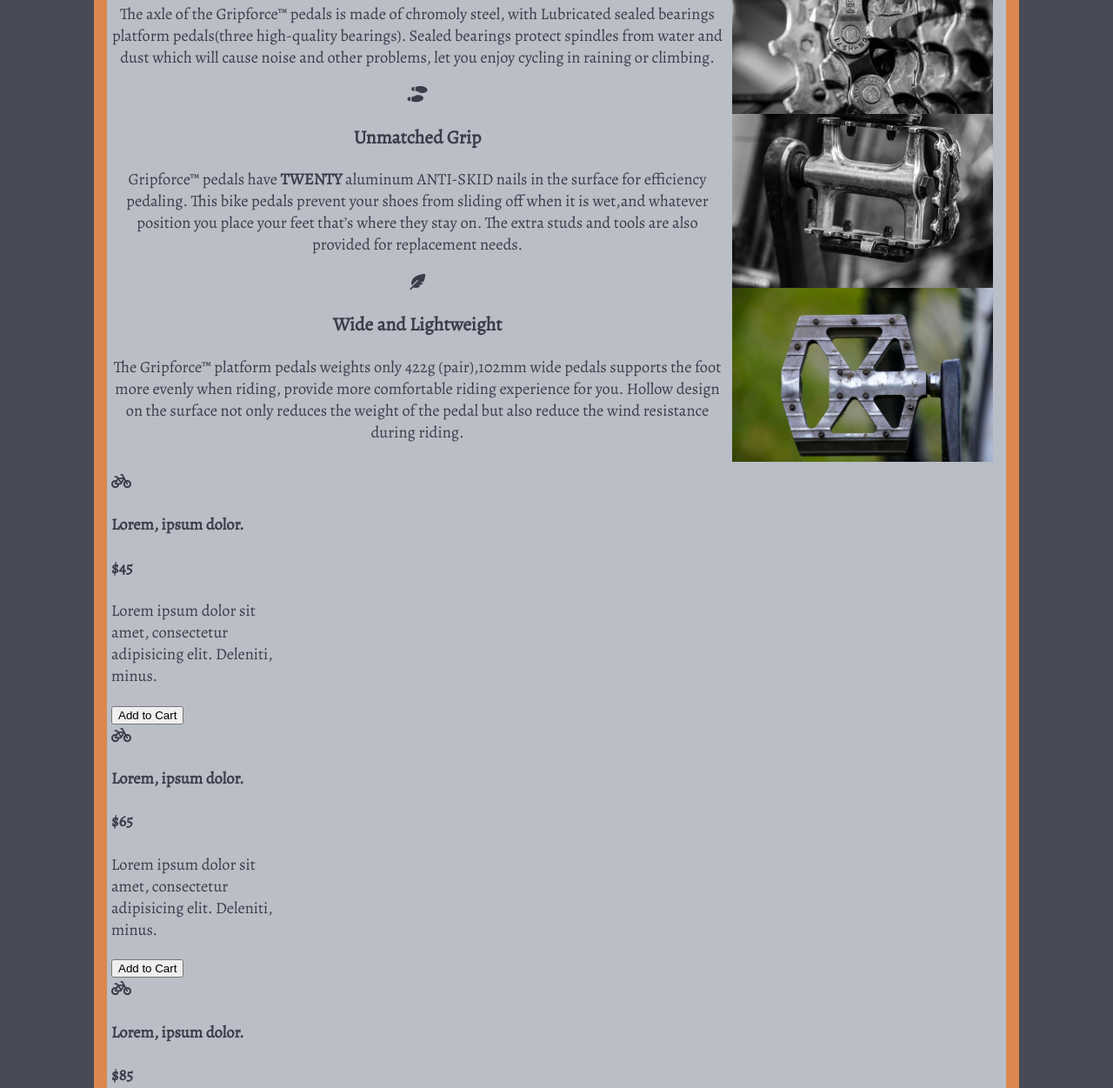
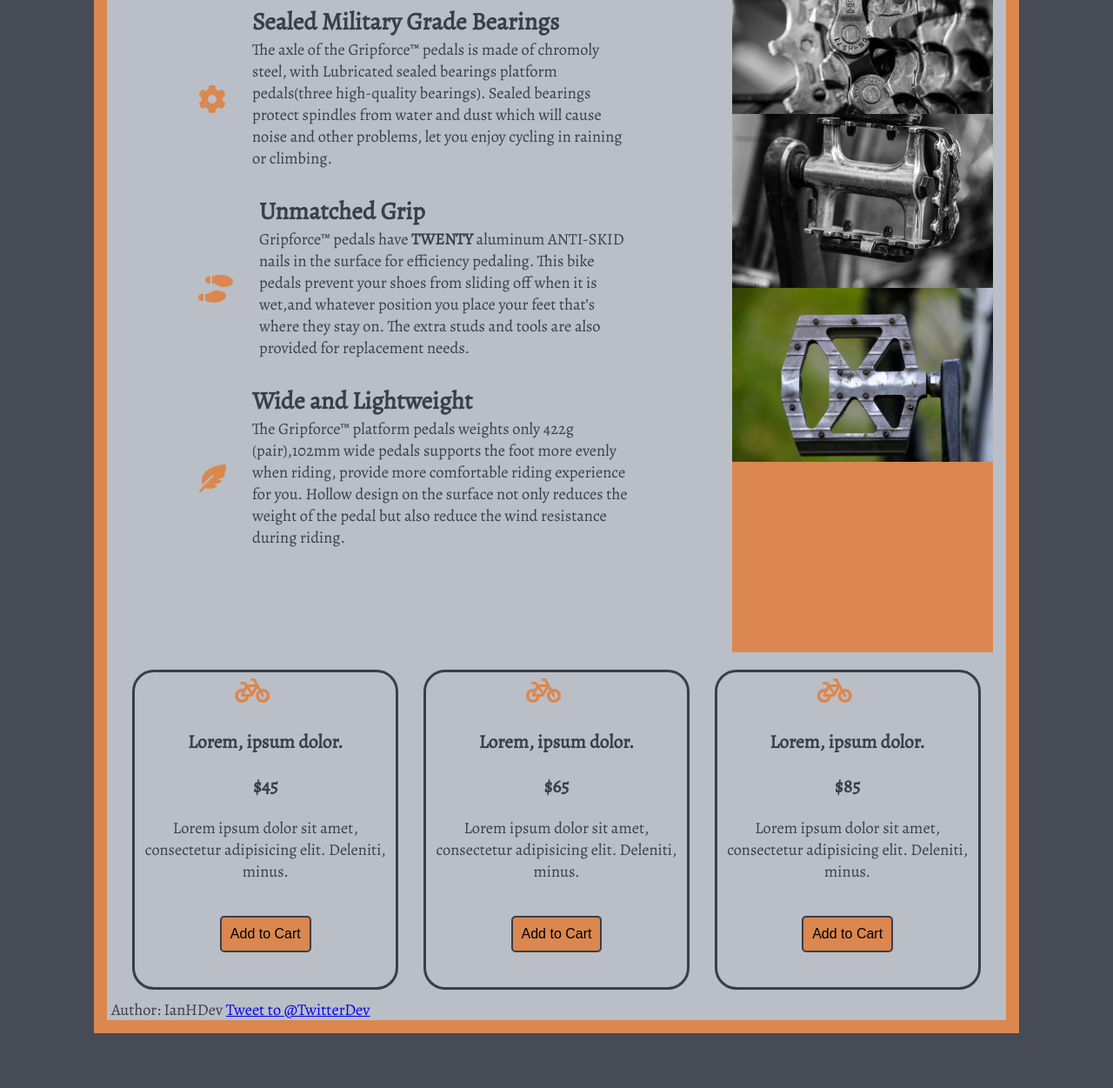
Before and after one commit to IanHDev/landing-page, a plain HTML site: page index.html in a window 1280 px wide. Shown: the part 1662-2913 px from the top of the page at 87% size. Drawn offline with nearby package versions, Linux system fonts and the light colour scheme.

```diff
--- a/index.html
+++ b/index.html
@@ -91,16 +91,19 @@
             allow="accelerometer; autoplay; encrypted-media; gyroscope; picture-in-picture" allowfullscreen></iframe>
         </section>
         <section id="howitworks">
-          <article>
+          <article class="about-info">
             <div class="icon"><i class="fas fa-cog"></i></div>
+            <div class="after-icon">
             <h3>Sealed Military Grade Bearings</h3>
             <p> The axle of the Gripforce&trade; pedals is made of chromoly steel, with Lubricated sealed bearings
               platform
               pedals(three high-quality bearings). Sealed bearings protect spindles from water and dust which will cause
               noise and other problems, let you enjoy cycling in raining or climbing.</p>
+              </div>
           </article>
-          <article>
+          <article class="about-info">
             <div class="icon"><i class="fas fa-shoe-prints"></i></div>
+            <div class="after-icon">
             <h3>Unmatched Grip</h3>
             <p> Gripforce&trade; pedals have <strong>TWENTY</strong> aluminum ANTI-SKID nails in the surface for
               efficiency
@@ -108,15 +111,18 @@
               place
               your feet that’s where they stay on. The extra studs and tools are also provided for replacement needs.
             </p>
+            </div>
           </article>
-          <article>
+          <article class="about-info">
             <div class="icon"><i class="fas fa-feather-alt"></i></div>
+            <div class="after-icon">
             <h3>Wide and Lightweight</h3>
             <p>The Gripforce&trade; platform pedals weights only 422g (pair),102mm wide pedals supports the foot more
               evenly
               when riding, provide more comfortable riding experience for you. Hollow design on the surface not only
               reduces
               the weight of the pedal but also reduce the wind resistance during riding.</p>
+              </div>
           </article>
         </section>
       </div>
@@ -147,22 +153,22 @@
     <section id="pricing">
       <article class="price-flex">
         <div class="icon"><i class="fas fa-bicycle"></i></div>
-        <h4>Lorem, ipsum dolor.</h4>
-        <h4>$45</h4>
+        <h3>Lorem, ipsum dolor.</h3>
+        <h3>$45</h3>
         <p>Lorem ipsum dolor sit amet, consectetur adipisicing elit. Deleniti, minus.</p>
         <input type="button" value="Add to Cart">
       </article>
       <article class="price-flex">
         <div class="icon"><i class="fas fa-bicycle"></i></div>
-        <h4>Lorem, ipsum dolor.</h4>
-        <h4>$65</h4>
+        <h3>Lorem, ipsum dolor.</h3>
+        <h3>$65</h3>
         <p>Lorem ipsum dolor sit amet, consectetur adipisicing elit. Deleniti, minus.</p>
         <input type="button" value="Add to Cart">
       </article>
       <article class="price-flex">
         <div class="icon"><i class="fas fa-bicycle"></i></div>
-        <h4>Lorem, ipsum dolor.</h4>
-        <h4>$85</h4>
+        <h3>Lorem, ipsum dolor.</h3>
+        <h3>$85</h3>
         <p>Lorem ipsum dolor sit amet, consectetur adipisicing elit. Deleniti, minus.</p>
         <input type="button" value="Add to Cart">
       </article>
--- a/style.css
+++ b/style.css
@@ -125,6 +125,7 @@ transition: .5s;
  border-radius: 5px;
  border-style: solid;
  border-color: #393e4a;
+
 }
 
 #gallery-flex {
@@ -139,11 +140,69 @@ transition: .5s;
   width: 300px;
 }
 
+#howitworks {
+  display: flex;
+  flex-direction: column;
+  margin: 100px;
+
+}
+
+.about-info {
+  display: flex;
+  flex-direction: row;
+  align-items: center;
+}
+
+.after-icon {
+  display: flex;
+  flex-direction: column;
+  margin-top: 0;
+  text-align: left;
+
+}
+
+.after-icon h3 {
+  font-size: 1.75rem;
+  margin: 0px;
+}
+
+.after-icon p {
+  margin: 0px 0px 30px 0px;
+}
+
+.icon {
+  color: #db874f;
+  font-size: 2rem;
+  padding-right: 30px;
+}
+
 #pricing {
   display: flex;
-  flex-direction: column;
+  flex-direction: row;
+  margin: 10px;
+  justify-content: center;
 }
 
 .price-flex {
-  width: 200px;
+  width: 300px;
+  text-align: center;
+  border:#393e4a;
+  border-style: solid;
+  border-radius: 25px;
+  margin: auto;
 }
+
+.price-flex input {
+  padding: 10px;
+  font-size: 1rem;
+  margin: 20px 0px 40px 0px;
+  background: #db874f;
+  border-radius: 5px;
+  border-style: solid;
+  border-color: #393e4a;
+}
+
+.price-flex a:hover {
+  transition: .5s;
+  background: #fcbe92;
+}
```
